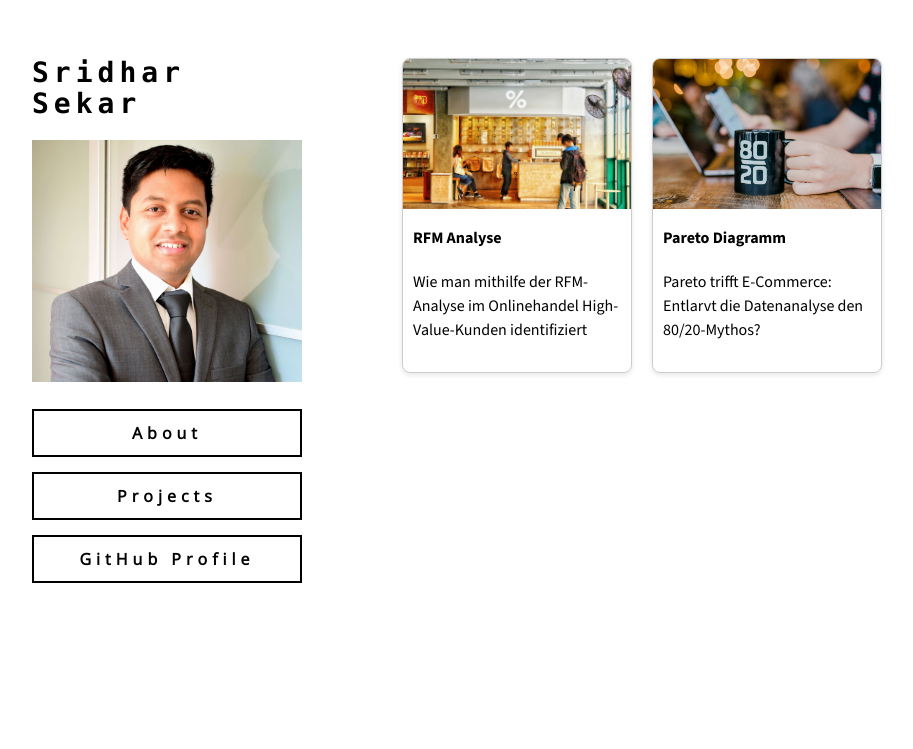
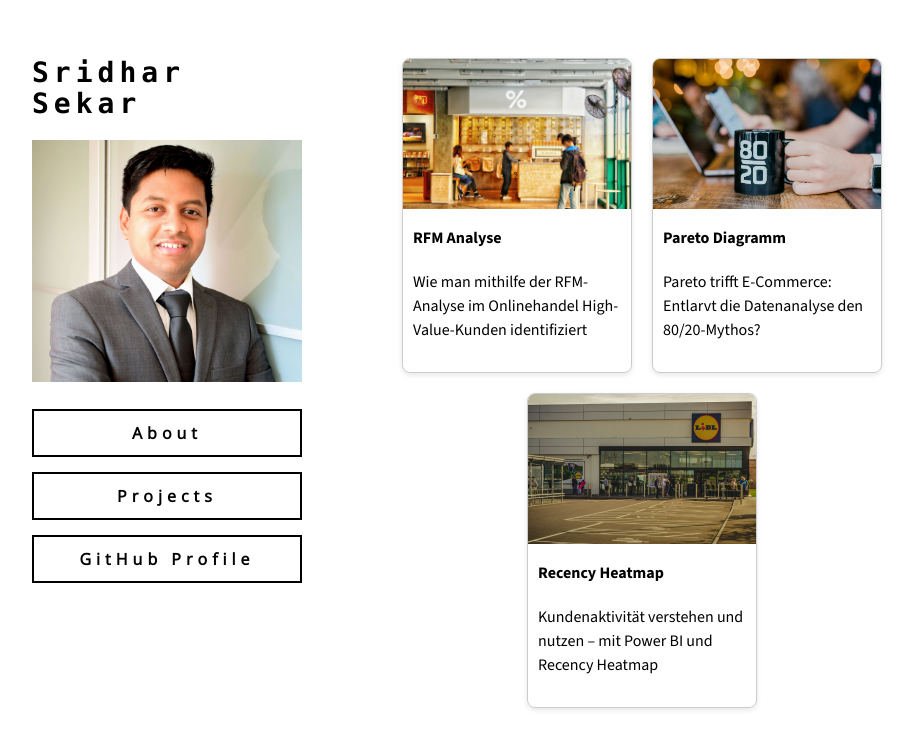
Before and after one commit to sridhar-portfolio/sridhar-portfolio.github.io, a Jekyll site: the page built from docs/projects.md, in a window 1280 px wide. Shown: the top 749 px of the page, without its empty margins (178-1091 px from the left). Built offline with Jekyll 4.4.1, drawn with Linux system fonts in a browser that asks for light colours; our own code applies the rules of GitHub Pages for plain Markdown files; the repository's description, which GitHub fills in, is left out.

Commit message:
Update projects.md

```diff
--- a/docs/projects.md
+++ b/docs/projects.md
@@ -18,6 +18,14 @@
       <p style="padding: 10px; text-align: left; color: #000000; margin-top: 0px;">Pareto trifft E-Commerce: Entlarvt die Datenanalyse den 80/20-Mythos?</p>
   </div>
 
+  <div style="flex: 0 0 calc(50% - 20px); box-sizing: border-box; border: 1px solid #ccc; border-radius: 8px; overflow: hidden; box-shadow: 0 2px 5px rgba(0,0,0,0.1);">
+    <a href="recency_1.html">
+      <img src="../assets/img/recency_1_0.jpg" alt="Recency Analysis" style="width: 100%; height: 150px; object-fit: cover;">
+      <p style="padding: 10px; text-align: left; font-weight: bold; margin-bottom: 0px;">Recency Heatmap</p>
+    </a>
+      <p style="padding: 10px; text-align: left; color: #000000; margin-top: 0px;">Kundenaktivität verstehen und nutzen – mit Power BI und Recency Heatmap</p>
+  </div>
+
   <!-- Repeat for other projects -->
 
 </div>
```
